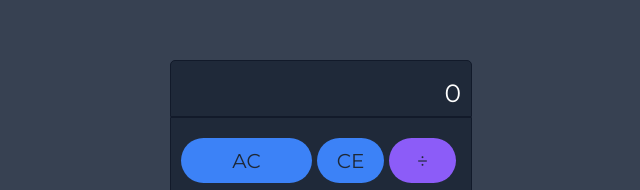
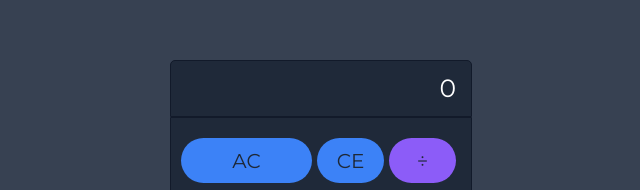
Before and after one commit to Lomaia17/SmartAcademy-JS, a plain HTML site: page index.html in a window 1280 px wide. Shown: the part 163-353 px from the top of the page, 319-959 px from the left. Drawn offline with Linux system fonts and the light colour scheme.

Commit message:
updated css

```diff
--- a/css/main.css
+++ b/css/main.css
@@ -8,19 +8,15 @@ body {
   background-color:#1F2939;
   font-family: 'Montserrat', sans-serif;
   color: white;
-  /* padding: 15px; */
-  height: 55px;
-  width: 300px;
+  padding: 15px;
+  width: 270px;
   text-align: right;
   font-size: 25px;
   border: 1.75px solid #121A2A;
   border-top-left-radius: 5px;
   border-top-right-radius: 5px;
 }
-.display p {
-  margin-top:20px;
-  margin-right: 10px;
-}
+
 .buttons-container{
   width: 280px;
   border: 1.75px solid #121A2A;
```
